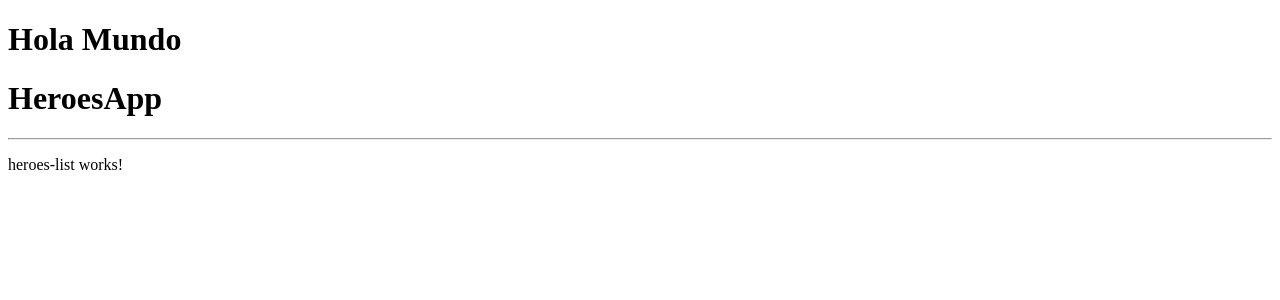
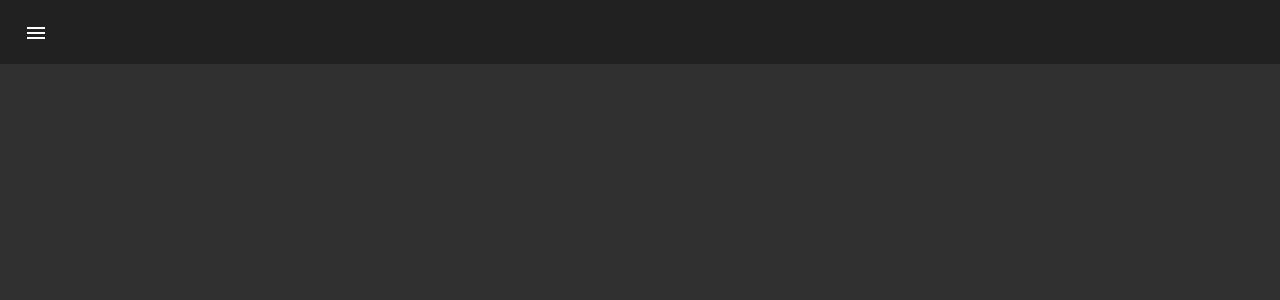
Before and after one commit to lburgosr1/dev, an Angular app: page /heroes/list in a window 1280 px wide. Shown: the top 300 px of the page. Built offline with nearby package versions, Linux system fonts and the light colour scheme.

Commit message:
Added sidenav, toolbar and icon modules

```diff
--- a/angular.json
+++ b/angular.json
@@ -24,7 +24,8 @@
               "src/assets"
             ],
             "styles": [
-              "src/styles.css"
+              "src/styles.css",
+              "./node_modules/@angular/material/prebuilt-themes/purple-green.css"
             ],
             "scripts": []
           },
@@ -88,6 +89,7 @@
               "src/assets"
             ],
             "styles": [
+              "./node_modules/@angular/material/prebuilt-themes/purple-green.css",
               "src/styles.css"
             ],
             "scripts": []
--- a/package.json
+++ b/package.json
@@ -12,9 +12,11 @@
   "private": true,
   "dependencies": {
     "@angular/animations": "~13.3.3",
+    "@angular/cdk": "^13.3.3",
     "@angular/common": "~13.3.3",
     "@angular/compiler": "~13.3.3",
     "@angular/core": "~13.3.3",
+    "@angular/flex-layout": "^13.0.0-beta.38",
     "@angular/forms": "~13.3.3",
     "@angular/material": "^13.3.3",
     "@angular/platform-browser": "~13.3.3",
--- a/src/app/app.component.html
+++ b/src/app/app.component.html
@@ -1,4 +1 @@
-
-<h1>Hola Mundo</h1>
-
 <router-outlet></router-outlet>
--- a/src/app/app.module.ts
+++ b/src/app/app.module.ts
@@ -5,6 +5,7 @@ import { AppRoutingModule } from './app-routing.module';
 
 import { AppComponent } from './app.component';
 import { ErrorPageComponent } from './shared/error-page/error-page.component';
+import { BrowserAnimationsModule } from '@angular/platform-browser/animations';
 
 @NgModule({
   declarations: [
@@ -13,7 +14,8 @@ import { ErrorPageComponent } from './shared/error-page/error-page.component';
   ],
   imports: [
     AppRoutingModule,
-    BrowserModule
+    BrowserModule,
+    BrowserAnimationsModule
   ],
   providers: [],
   bootstrap: [AppComponent]
--- a/src/app/heroes/pages/heroes-home/heroes-home.component.html
+++ b/src/app/heroes/pages/heroes-home/heroes-home.component.html
@@ -1,4 +1,14 @@
-<h1>HeroesApp</h1>
-<hr>
+<mat-drawer-container fullscreen>
 
-<router-outlet></router-outlet>
+    <mat-sidenav #sidenav>
+        <h1>Sidenav</h1>
+    </mat-sidenav>
+
+    <mat-toolbar>
+        <button mat-icon-button
+                (click)="sidenav.toggle()">
+            <mat-icon>menu</mat-icon>
+        </button>
+     </mat-toolbar>
+
+</mat-drawer-container>
--- a/src/index.html
+++ b/src/index.html
@@ -6,6 +6,7 @@
   <base href="/">
   <meta name="viewport" content="width=device-width, initial-scale=1">
   <link rel="icon" type="image/x-icon" href="favicon.ico">
+  <link href="https://fonts.googleapis.com/icon?family=Material+Icons" rel="stylesheet">
 </head>
 <body>
   <app-root></app-root>
--- a/src/styles.css
+++ b/src/styles.css
@@ -1 +1,4 @@
 /* You can add global styles to this file, and also import other style files */
+
+html, body { height: 100%; }
+body { margin: 0; font-family: Roboto, "Helvetica Neue", sans-serif; }
```
Also changed, not shown: src/app/heroes/heroes.module.ts (+6 -2 lines), src/app/material/material.module.ts (+11 -1 lines), 1 other file (tests, documents, lock files or other folders).
